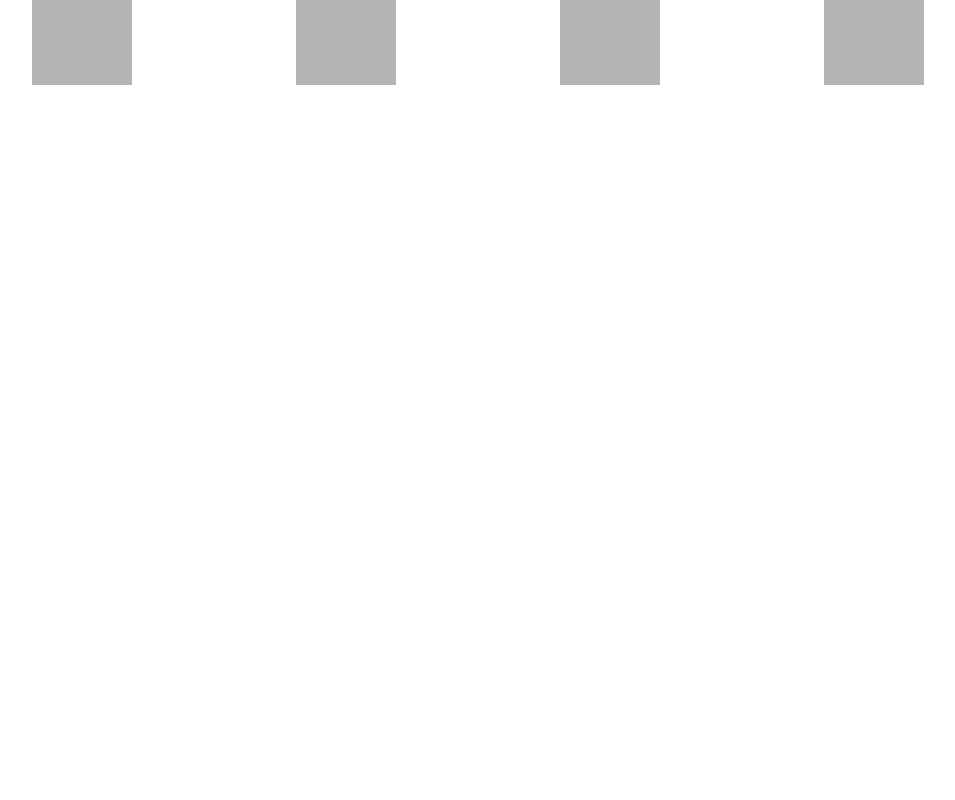
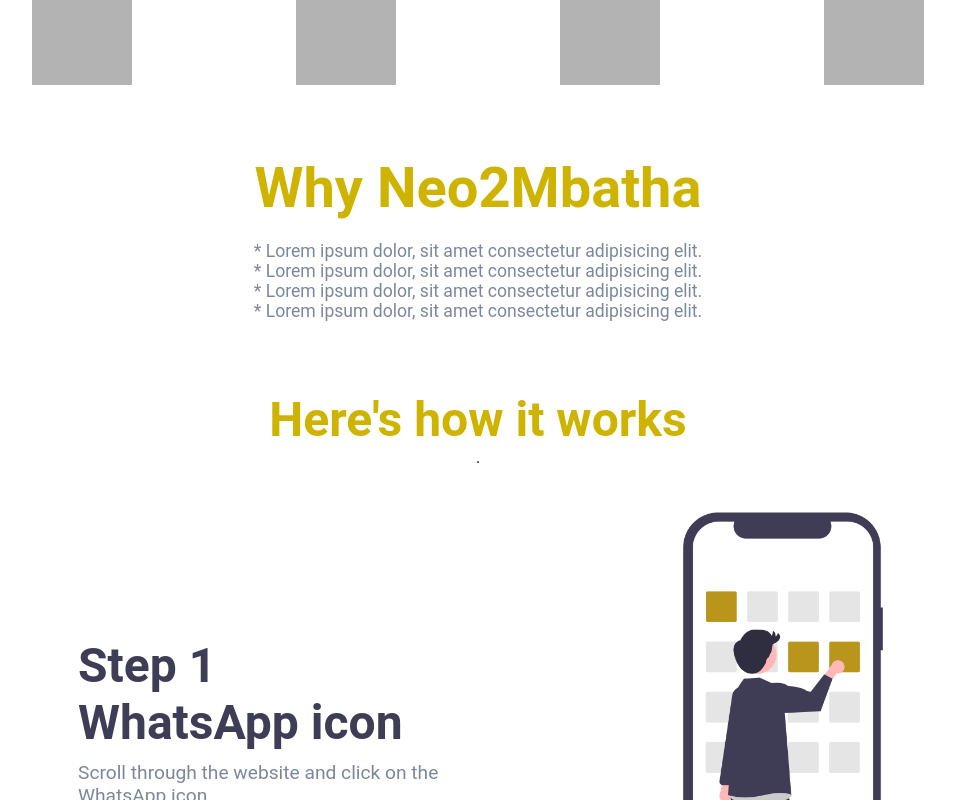
Before and after one commit to SihleKambula/neo2mbatha, a Next.js app: page / in a window 1280 px wide. Shown: the part 580-1380 px from the top of the page, without its empty margins (162-1117 px from the left). Before the commit the page ends 800 px from the top, so only its background shows below. Built offline with nearby package versions, Linux system fonts and the light colour scheme.

Commit message:
added the instructions section

```diff
--- /dev/null
+++ b/Components/Instructions.js
@@ -0,0 +1,43 @@
+import instructions from "../model/instructions";
+import style from "../styles/Instruction.module.scss";
+const Instructions = () => {
+  return (
+    <div className={style.container}>
+      <h1>Here's how it works</h1>.
+      {instructions.map((instruction) => {
+        if (instruction.id % 2) {
+          return (
+            <div className={style.instruction_container}>
+              <div className={style.details_container}>
+                <div className={style.details}>
+                  <h2>{instruction.step}</h2>
+                  <h2>{instruction.heading}</h2>
+                  <p>{instruction.para}</p>
+                </div>
+              </div>
+              <div className={style.image}>
+                <img src={`${instruction.image}`} alt='image' />
+              </div>
+            </div>
+          );
+        }
+        return (
+          <div className={style.instruction_container}>
+            <div className={style.details_container} style={{ order: 1 }}>
+              <div className={style.details}>
+                <h2>{instruction.step}</h2>
+                <h2>{instruction.heading}</h2>
+                <p>{instruction.para}</p>
+              </div>
+            </div>
+            <div className={style.image}>
+              <img src={`${instruction.image}`} alt='image' />
+            </div>
+          </div>
+        );
+      })}
+    </div>
+  );
+};
+
+export default Instructions;
--- a/Components/WhyUs.js
+++ b/Components/WhyUs.js
@@ -1,9 +1,15 @@
-import React from "react";
+import style from "../styles/WhyUs.module.scss";
 
 const WhyUs = () => {
   return (
-    <div className='container'>
-      <h1>Why us</h1>
+    <div className={style.container}>
+      <h1>Why Neo2Mbatha</h1>
+      <div className={style.listing}>
+        <p>* Lorem ipsum dolor, sit amet consectetur adipisicing elit.</p>
+        <p>* Lorem ipsum dolor, sit amet consectetur adipisicing elit.</p>
+        <p>* Lorem ipsum dolor, sit amet consectetur adipisicing elit.</p>
+        <p>* Lorem ipsum dolor, sit amet consectetur adipisicing elit.</p>
+      </div>
     </div>
   );
 };
--- /dev/null
+++ b/model/instructions.js
@@ -0,0 +1,33 @@
+const instructions = [
+  {
+    id: 1,
+    step: "Step 1",
+    heading: "WhatsApp icon",
+    para: "Scroll through the website and click on the WhatsApp icon.",
+    image: "images/whatsapp.png",
+  },
+  {
+    id: 2,
+    step: "Step 2",
+    heading: "The pop up",
+    para:
+      "Your WhatsApp mobile application will lunch and you will be automatically directed to our account.",
+    image: "images/pop.png",
+  },
+  {
+    id: 3,
+    step: "Step 3",
+    heading: "Message us",
+    para:
+      "Now that you are on our account, you can send us a message of your grocery list and the store you want us to use.",
+    image: "images/chatting.png",
+  },
+  {
+    id: 4,
+    step: "Step 4",
+    heading: "Your Location",
+    para: "Send us your current location using the WhatsApp feature.",
+    image: "images/location.png",
+  },
+];
+export default instructions;
--- a/pages/index.js
+++ b/pages/index.js
@@ -1,7 +1,9 @@
 import React from "react";
 import BoxIllustrations from "../Components/BoxIllustrations";
+import Instructions from "../Components/Instructions";
 import Main from "../Components/Main";
 import Navbar from "../Components/Navbar";
+import WhyUs from "../Components/WhyUs";
 
 const Index = () => {
   return (
@@ -9,6 +11,8 @@
       <Navbar />
       <Main />
       <BoxIllustrations />
+      <WhyUs />
+      <Instructions />
     </>
   );
 };
--- /dev/null
+++ b/styles/Instruction.module.scss
@@ -0,0 +1,40 @@
+.container {
+  text-align: center;
+
+  h1 {
+    color: #ceb301;
+    font-size: 3rem;
+  }
+}
+.instruction_container {
+  display: flex;
+  text-align: start;
+}
+.details_container {
+  flex: 1;
+  display: flex;
+  flex-direction: column;
+  justify-content: center;
+}
+.details {
+  width: 400px;
+  margin: 0;
+  margin-left: auto;
+
+  h2 {
+    font-size: 3rem;
+    color: #3e3d56;
+  }
+  p {
+    margin-top: 10px;
+    color: #7b889c;
+    font-size: 1.2rem;
+    // font-weight: 600;
+  }
+}
+.image {
+  flex: 1;
+  img {
+    width: 100%;
+  }
+}
--- a/styles/Main.module.scss
+++ b/styles/Main.module.scss
@@ -29,7 +29,7 @@
     margin-top: 10px;
     color: #7b889c;
     font-size: 1.2rem;
-    font-weight: 600;
+    // font-weight: 600;
   }
 
   form {
--- a/styles/Navbar.module.scss
+++ b/styles/Navbar.module.scss
@@ -21,7 +21,7 @@
     padding: 8px 15px;
     font-size: 1.1rem;
     font-weight: 400;
-    color: grey;
+    color: #7b889c;
 
     &:hover {
       background-color: #ceb301;
--- /dev/null
+++ b/styles/WhyUs.module.scss
@@ -0,0 +1,19 @@
+.container {
+  display: flex;
+  flex-direction: column;
+  align-items: center;
+  width: 800px;
+  margin: 50px auto;
+  padding: 20px 30px;
+
+  h1 {
+    font-size: 3.5rem;
+    margin-bottom: 20px;
+    color: #ceb301;
+  }
+
+  p {
+    color: #7b889c;
+    font-size: 1.1rem;
+  }
+}
```
Also changed, not shown: public/images/pop.png (renamed from public/images/undraw_Share_opinion_re_4qk7.png).
